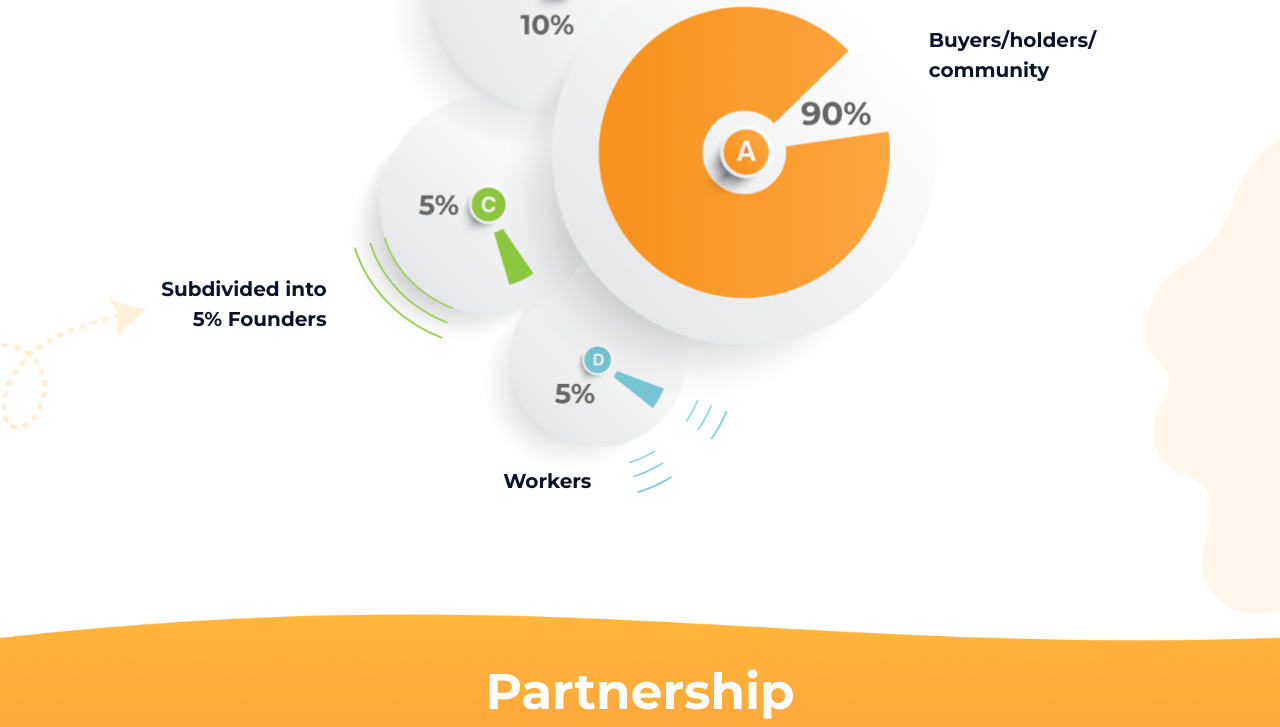
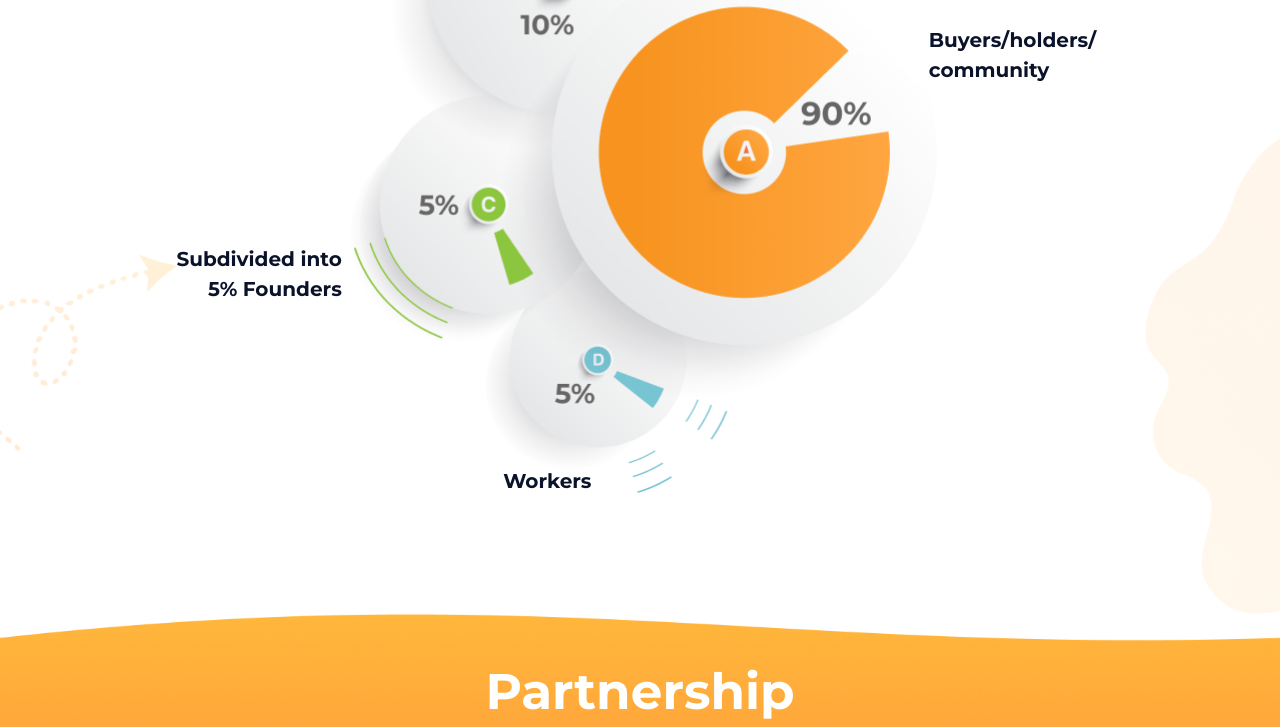
Before and after one commit to Sandeep-Luhaniwal/Wuaocoin, a plain HTML site: page index.html in a window 1280 px wide. Shown: the part 4647-5374 px from the top of the page. Drawn offline with nearby package versions, Linux system fonts and the light colour scheme.

Commit message:
arrow position set

```diff
--- a/assets/css/style.css
+++ b/assets/css/style.css
@@ -278,8 +278,8 @@ img[alt="Vector_2"] {
 
 .arrow_2 {
     position: absolute;
-    top: 70%;
-    left: -44%;
+    top: 64%;
+    left: -40%;
     animation: arrow 7s linear infinite;
 }
 
@@ -783,8 +783,8 @@ img[alt="Vector_2"] {
     }
 
     .token_2 {
-        bottom: 25%;
-        left: -13%;
+        bottom: 29%;
+        left: -11%;
     }
 
     .token_3 {
```
